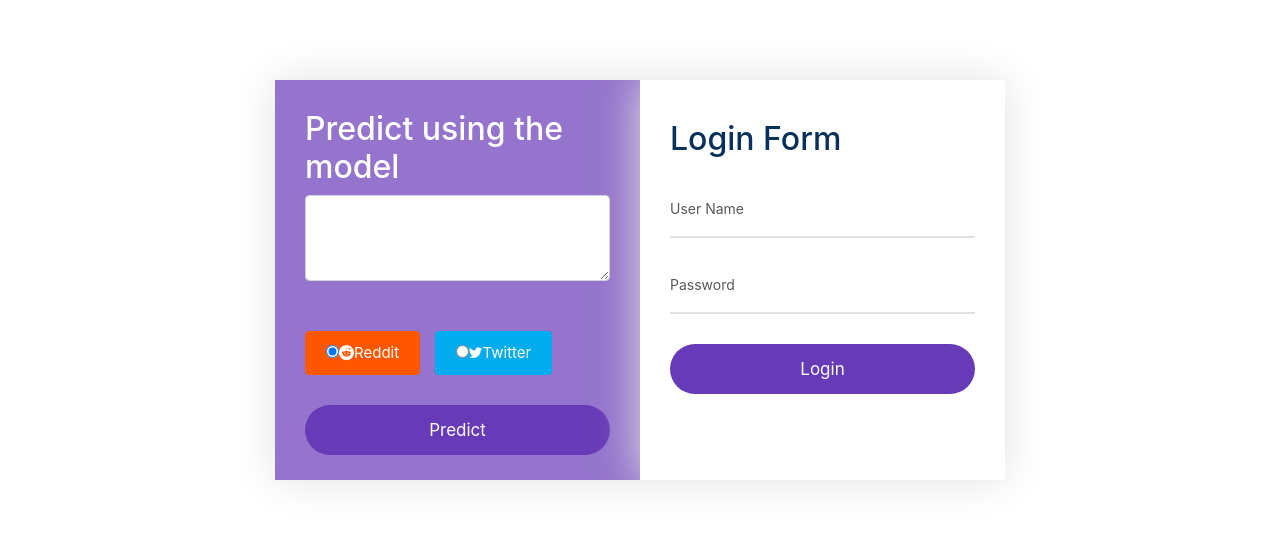
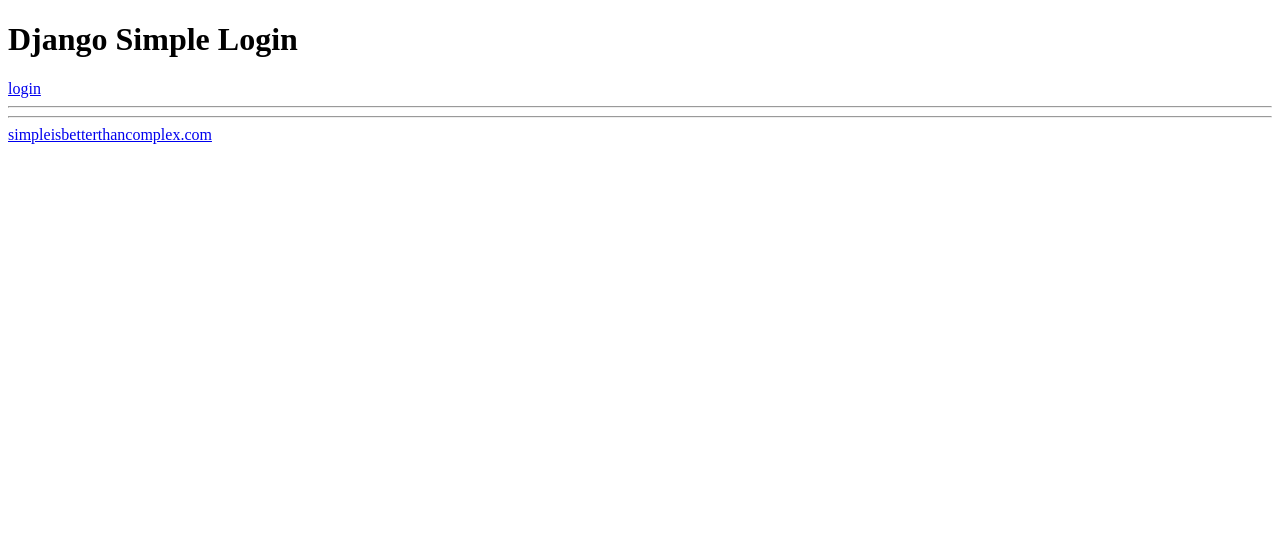
Before and after one commit to Prachit99/Suicidal-Ideation-Detection-using-Sentiment-Analysis, a Django app: page / in a window 1280 px wide. Shown: the top 559 px of the page. Run offline with Django 3.2, Linux system fonts and the light colour scheme; some libraries are stand-ins or nearby versions.

Commit message:
login works

```diff
--- a/BEProject/settings.py
+++ b/BEProject/settings.py
@@ -117,4 +117,4 @@
 # Static files (CSS, JavaScript, Images)
 # https://docs.djangoproject.com/en/3.1/howto/static-files/
 STATIC_URL = '/static/'
-LOGIN_REDIRECT_URL = 'home'
+LOGIN_REDIRECT_URL = '/'
--- a/BEProject/urls.py
+++ b/BEProject/urls.py
@@ -16,11 +16,14 @@
 from django.contrib import admin
 from django.urls import path
 from . import views
-from django.contrib.auth import views as auth_views
+from django.views.generic.base import TemplateView # new
+from django.urls import path, include # new
 
 urlpatterns = [
     path('admin/', admin.site.urls),
-    path('', auth_views.LoginView.as_view(template_name="login.html"), name="login"),
-    path('logout/', auth_views.LogoutView.as_view(next_page="/"), name='logout'),
-    path('test/', views.test, name="test")
+    path('accounts/', include('django.contrib.auth.urls')),
+    #path('', auth_views.LoginView.as_view(template_name="login.html"), name="login"),
+    #path('logout/', auth_views.LogoutView.as_view(next_page="/"), name='logout'),
+    path('test/', views.test, name="test"),
+    path('', TemplateView.as_view(template_name='home.html'), name='home'),
 ]
--- a/BEProject/views.py
+++ b/BEProject/views.py
@@ -5,6 +5,9 @@
 def login(request):
     return render(request, "login.html")
 
+def home(request):
+    return render(request, "home.html")
+
 def test(request):
     #cls = joblib.load("model.sav")
     output = request.POST.get('text_post', False)
--- /dev/null
+++ b/templates/home.html
@@ -0,0 +1,27 @@
+<!DOCTYPE html>
+<html>
+<head>
+  <meta charset="utf-8">
+  <title>{% block title %}Django Simple Login{% endblock %}</title>
+</head>
+<body>
+  <header>
+    <h1>Django Simple Login</h1>
+    {% if user.is_authenticated %}
+      Hi {{ user.username }}!
+      <a href="{% url 'logout' %}">logout</a>
+    {% else %}
+      <a href="{% url 'login' %}">login</a>
+    {% endif %}
+  </header>
+  <hr>
+  <main>
+    {% block content %}
+    {% endblock %}
+  </main>
+  <hr>
+  <footer>
+    <a href="http://simpleisbetterthancomplex.com">simpleisbetterthancomplex.com</a>
+  </footer>
+</body>
+</html>
--- a/templates/login.html
+++ b/templates/registration/login.html
@@ -23,7 +23,7 @@
   text-decoration: none;
 }
 .myform-area{
-  overflow: hidden;
+  overflow: auto;
   padding: 60px 0;
   position: relative;
   padding-top: 80px;
@@ -33,8 +33,8 @@
   position: relative;
   background: rgba(103,58,183,0.7);
   width: 100%;
-  height: 400px;
-  overflow: hidden;
+  height: 500px;
+  overflow: auto;
   box-shadow: 0 0 40px 0 #e1e1e1;
 }
 
@@ -76,7 +76,6 @@
   background: #FF5700;
   color: #fff;
   font-size: 15px;
-  text-transform: capitalize;
   border-radius: 4px;
   border: 1px solid #FF5700;
   -webkit-transition: all .5s;
@@ -95,7 +94,6 @@
    background: #00ACED;
    color: #fff;
    font-size: 15px;
-   text-transform: capitalize;
    border-radius: 4px;
    border: 1px solid #00ACED;
    -webkit-transition: all .5s;
@@ -110,7 +108,7 @@
 .myform-area .form-area .form-input{
   background-color: white;
   position: relative;
-  overflow: hidden;
+  overflow: auto;
   box-shadow: 0 0 40px 0 #e1e1e1;
 }
 .myform-area .form-area .form-input{
@@ -126,7 +124,7 @@
 
 .myform-area .form-area .form-input input{
     position: relative;
-    height: 60px;
+    height: 40px;
     padding: 20px 0;
 }
 .myform-area .form-area .form-input textarea{
@@ -136,7 +134,6 @@
 
 .myform-area .form-area .form-input input,
 .myform-area .form-area .form-input textarea{
-    text-transform: capitalize;
     width: 100%;
     box-sizing: border-box;
     outline: none;
@@ -149,7 +146,6 @@
 }
 .myform-area .form-area .form-input form .form-group label{
     position: absolute;
-    text-transform: capitalize;
     top: 20px;
     left: 0;
     pointer-events: none;
@@ -242,18 +238,12 @@
                               </div>
                               <div class="form-input">
                                   <h2>Login Form</h2>
-                                  <form>
-                                      <div class="form-group">
-                                          <input type="text"  id="" name="name" required>
-                                          <label>User Name</label>
-                                      </div>
-                                      <div class="form-group">
-                                          <input type="password" id="" name="password" required>
-                                          <label>password</label>
-                                      </div>
+                                  <form method="POST">
+                                    {% csrf_token %}
+                                      {{ form.as_p }}
                                       <div class="myform-button">
-                                          <button class="myform-btn">Login</button>
-                                      </div>
+                                        <button class="myform-btn">Login</button>
+                                    </div>
                                   </form>
                               </div>
                           </div>
--- a/templates/test.html
+++ b/templates/test.html
@@ -35,7 +35,7 @@
   position: relative;
   background: rgba(103,58,183,0.7);
   width: 100%;
-  height: 400px;
+  height: 500px;
   overflow: hidden;
   box-shadow: 0 0 40px 0 #e1e1e1;
 }
```
Also changed, not shown: db.sqlite3.
